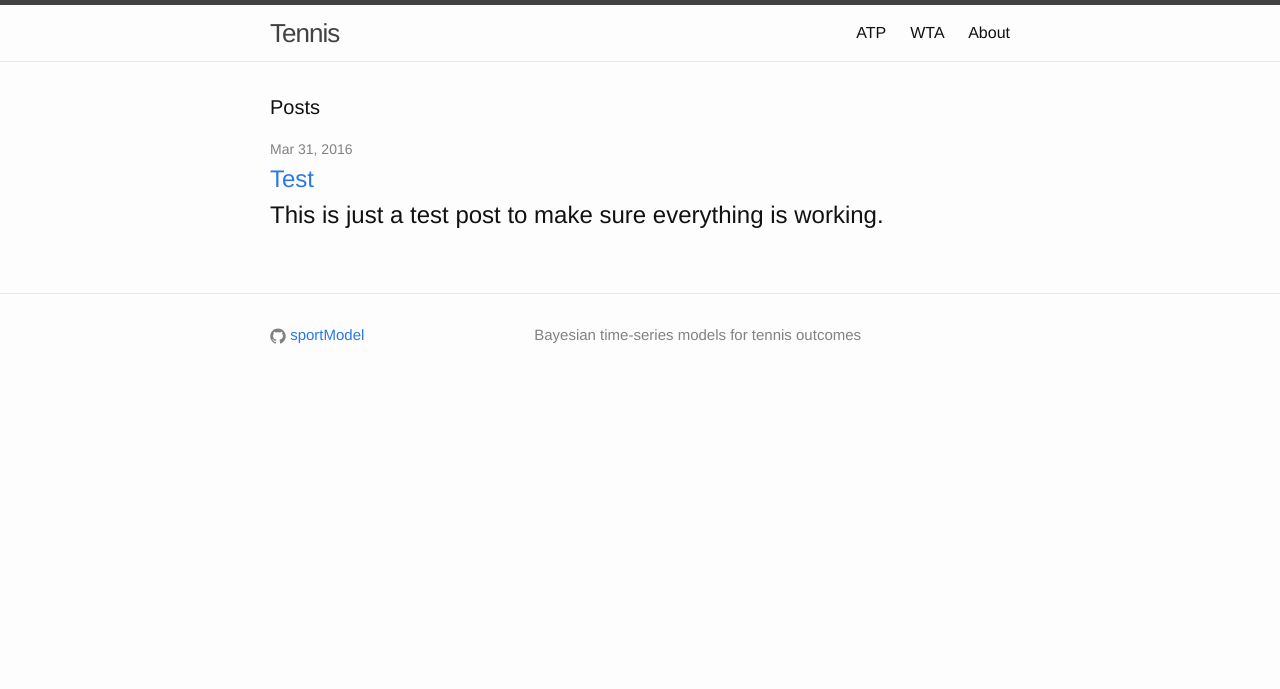
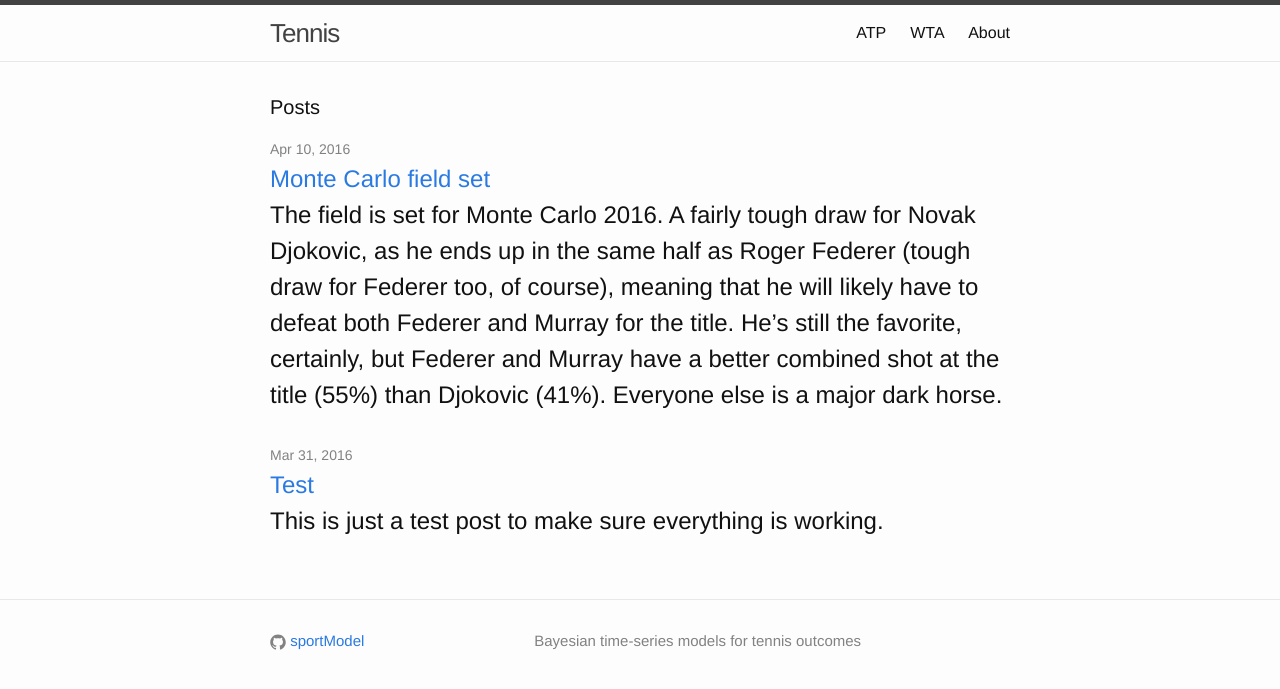
Before and after one commit to sportModel/tennis, a Jekyll site: the page built from index.html, in a window 1280 px wide. Shown: the top 689 px of the page. Built offline with Jekyll 4.4.1, drawn with Linux system fonts in a browser that asks for light colours.

Commit message:
Monte Carlo 2016

```diff
--- a/_includes/java.html
+++ b/_includes/java.html
@@ -5,7 +5,7 @@
   if (sr_script_tag) {
   var scriptStyles = document.createElement("script");
   scriptStyles.type = "text/javascript";
-  scriptStyles.src = 'java.js';
+  scriptStyles.src = "{{ page.rel }}java.js";
   sr_script_tag.appendChild(scriptStyles);
   }
   }());
--- /dev/null
+++ b/_posts/2016-04-10-montecarlo.md
@@ -0,0 +1,15 @@
+---
+title:  Monte Carlo field set
+---
+
+The field is set for Monte Carlo 2016.  A fairly tough draw for Novak Djokovic,
+as he ends up in the same half as Roger Federer (tough draw for Federer too, of
+course), meaning that he will likely have to defeat both Federer and Murray for
+the title.  He's still the favorite, certainly, but Federer and Murray have a
+better combined shot at the title (55%) than Djokovic (41%).  Everyone else is a
+major dark horse.
+
+In other news, rising star David Goffin (+0.9 over the last year) has a very
+tough first round matchup against Feliciano Lopez, although if he can get past the first round, has a good shot of facing Djokovic in the quarters.
+
+{% include_relative tab/montecarlo2016a.html %}
```
Also changed, not shown: _posts/tab/montecarlo2016a.html (added, +61 -0 lines).
